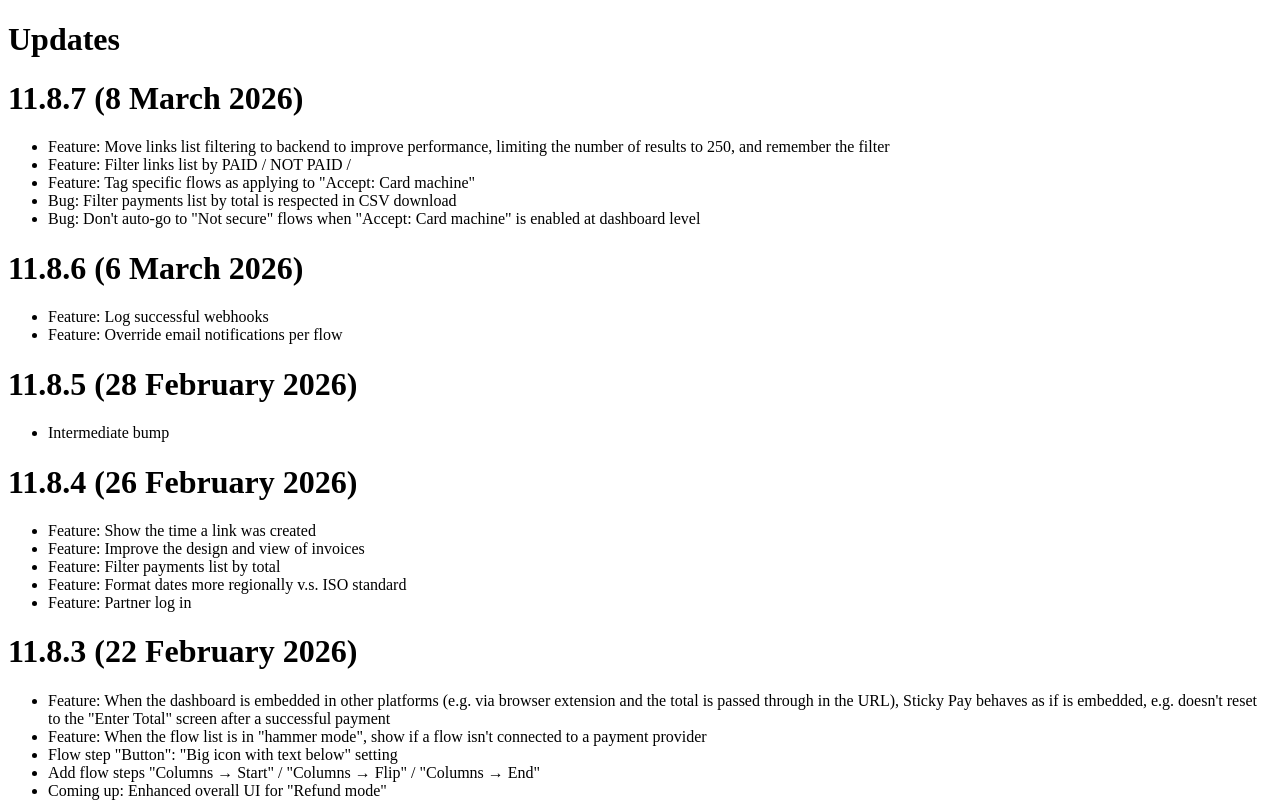
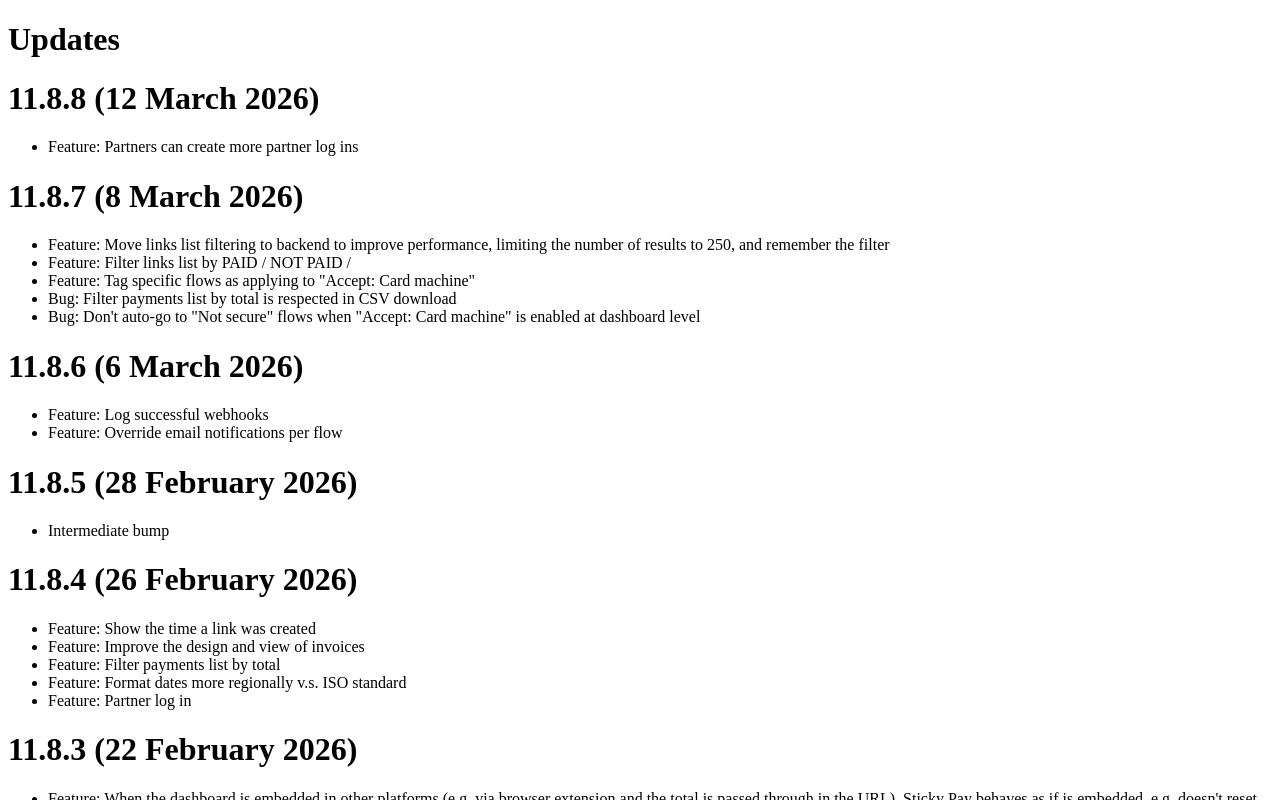
Before and after one commit to Stickyto/sticky-docs, a Next.js app in the folder src/: page /updates in a window 1280 px wide. Shown: the top 800 px of the page. Built offline with nearby package versions, Linux system fonts and the light colour scheme.

Commit message:
`11.8.8`

```diff
--- a/src/pages/updates.mdx
+++ b/src/pages/updates.mdx
@@ -1,4 +1,7 @@
 # Updates
+
+# 11.8.8 (12 March 2026)
+ - Feature: Partners can create more partner log ins
 
 # 11.8.7 (8 March 2026)
  - Feature: Move links list filtering to backend to improve performance, limiting the number of results to 250, and remember the filter
```
